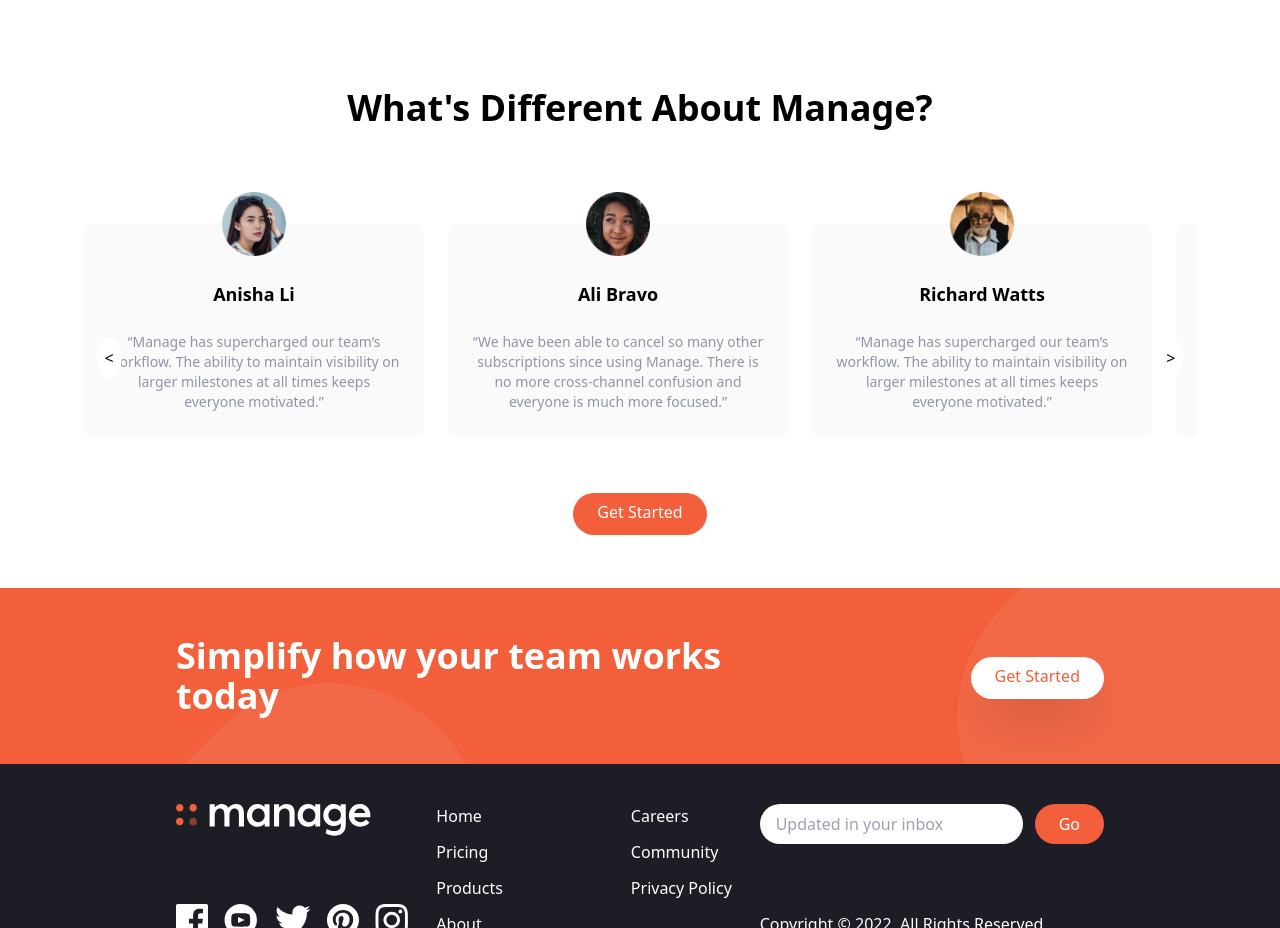
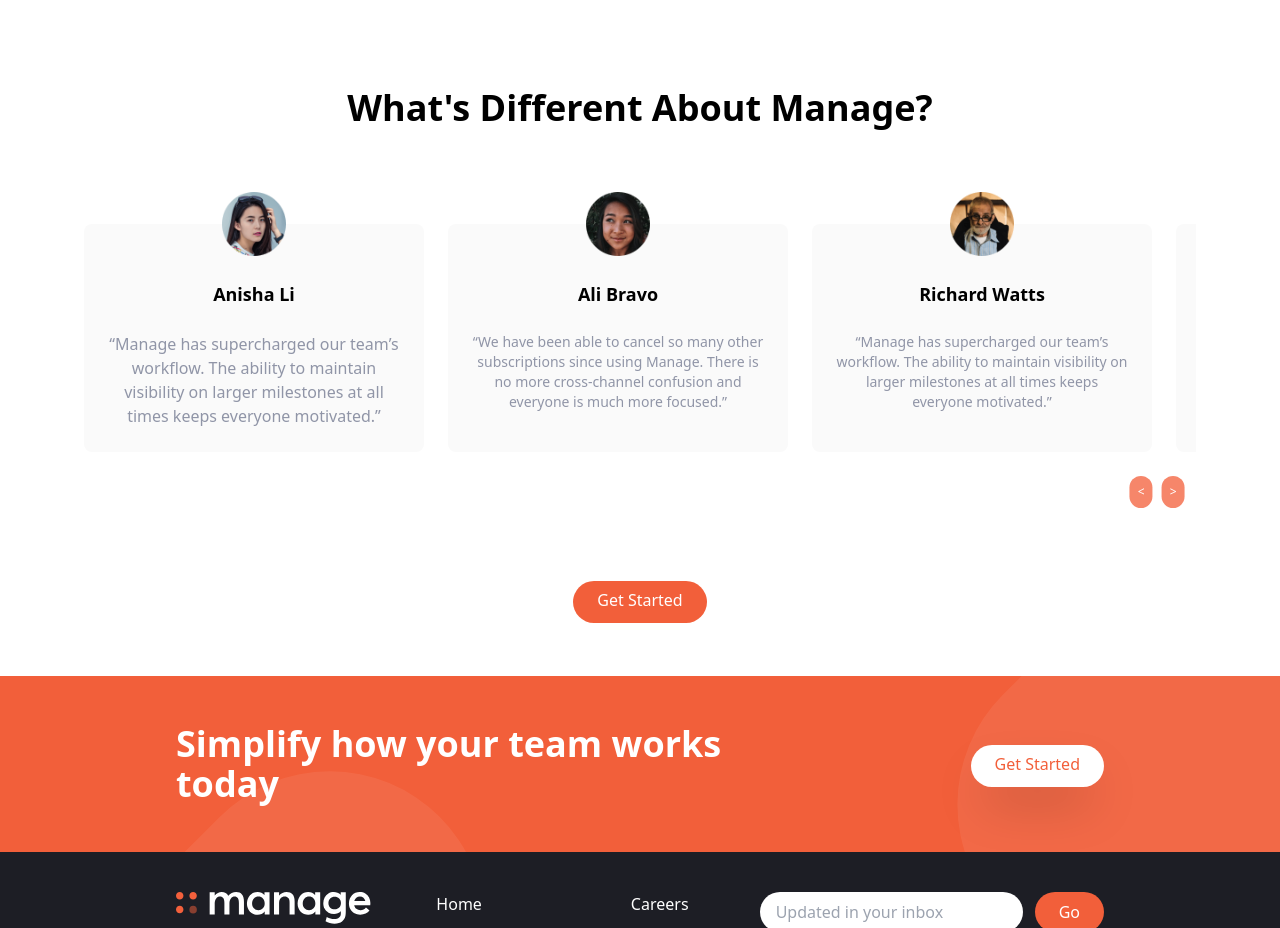
Before and after one commit to Alevmg10/tailwind-manage-page, a website: page index.html in a window 1280 px wide. Shown: the part 1180-2108 px from the top of the page. Drawn offline with Linux system fonts and the light colour scheme.

Commit message:
changes on carousel and index for responsive

```diff
--- a/index.html
+++ b/index.html
@@ -179,20 +179,20 @@
                 </h2>
 
                 <!-- Testimonials container and carousel -->
-                <div id="carousel" class="carousel__container relative overflow-x-hidden">
-                    <ul class="carousel flex  mt-24 md:flex-row md:w-screen md:space-x-6" data-target="carousel">
+                <div id="carousel" class="carousel__container overflow-x-hidden">
+                    <ul class="carousel w-full flex space-x-4 mt-24 md:flex-row md:w-screen md:space-x-6" data-target="carousel">
                         <!-- Testimonial no.1 -->
                         <li class="card flex flex-col items-center p-6 space-y-6 rounded-lg  bg-veryLightGray basis-[340px] shrink-0 grow-0" data-target="card">
                             <img src="./img/avatar-anisha.png" class="w-16 -mt-14" alt="">
                             <h5 class="text-lg font-bold">Anisha Li</h5>
-                            <p class="text-sm text-darkGrayishBlue">
+                            <p class="max-w-xs mx-auto text-center text-darkGrayishBlue">
                                 “Manage has supercharged our team’s workflow. The ability to
                                 maintain visibility on larger milestones at all times keeps
                                 everyone motivated.”
                             </p>
                         </li>
                         <!-- Testimonial no.2 -->
-                        <li class="card md:flex flex-col items-center p-6 space-y-6 rounded-lg  bg-veryLightGray basis-[340px] shrink-0 grow-0" data-target="card">
+                        <li class="cardself-strech flex flex-col items-center p-6 space-y-6 rounded-lg  bg-veryLightGray basis-[340px] shrink-0 grow-0" data-target="card">
                             <img src="./img/avatar-ali.png" class="w-16 -mt-14" alt="" />
                             <h5 class="text-lg font-bold">Ali Bravo</h5>
                             <p class="text-sm text-darkGrayishBlue">
@@ -202,7 +202,7 @@
                             </p>
                         </li>
                         <!-- Testimonial no.3 -->
-                        <li class="card  md:flex flex-col items-center p-6 space-y-6 rounded-lg  bg-veryLightGray basis-[340px] shrink-0 grow-0" data-target="card">
+                        <li class="card flex flex-col items-center p-6 space-y-6 rounded-lg  bg-veryLightGray basis-[340px] shrink-0 grow-0" data-target="card">
                             <img src="./img/avatar-richard.png" class="w-16 -mt-14" alt="" />
                             <h5 class="text-lg font-bold">Richard Watts</h5>
                             <p class="text-sm text-darkGrayishBlue">
@@ -212,7 +212,7 @@
                             </p>
                         </li>
                         <!-- Testimonial no.4 -->
-                        <li class="card md:flex flex-col items-center p-6 space-y-6 rounded-lg  bg-veryLightGray basis-[340px] shrink-0 grow-0" data-target="card">
+                        <li class="cardself-strech flex flex-col items-center p-6 space-y-6 rounded-lg  bg-veryLightGray basis-[340px] shrink-0 grow-0" data-target="card">
                             <img src="./img/avatar-shanai.png" class="w-16 -mt-14" alt="" />
                             <h5 class="text-lg font-bold">Shanai Gough</h5>
                             <p class="text-sm text-darkGrayishBlue">
@@ -222,14 +222,17 @@
                                 </p>
                         </li>
                     </ul>
+
+                        <!-- Arrow buttons -->
+                        <div class="w-full flex justify-end space-x-8 mt-10">
+                            <button id="prev" class="bg-brightRedLight text-white text-xs p-2 rounded-full cursor-pointer outline-0 hover:bg-brightRed" data-action="slideLeft">&lt;</button>
+                            <button id="next" class="bg-brightRedLight text-white text-xs p-2 rounded-full cursor-pointer outline-0 hover:bg-brightRed" data-action="slideRight">&gt;</button>
+                        </div>
                       <!-- Button -->
                         <div class="my-16">
                             <a href="#" class="p-3 px-6 pt-2 text-white bg-brightRed rounded-full baseline hover:bg-brightRedLight">
                                 Get Started</a>
                         </div>
-                        <!-- Arrow buttons -->
-                        <button id="prev" data-action="slideLeft">&lt;</button>
-                        <button id="next" data-action="slideRight">&gt;</button>
 
                 </div>
 
--- a/js/script.js
+++ b/js/script.js
@@ -30,26 +30,28 @@
 // Define an offset property to dynamically update by clicking the button controls
 // as well as a maxX property so the carousel knows when to stop at the upper limit
 let offset = 0;
-const maxX = -((cardCount / 3) * carouselWidth +
+let maxX = -((cardCount / 3) * carouselWidth +
                (cardMarginRight * (cardCount / 3)) -
-               carouselWidth - cardMarginRight) + (card.offsetWidth/3);
+               carouselWidth - cardMarginRight) / (card.offsetWidth/3);
+
+
+// responsive check
+let mobile = !window.matchMedia('(min-width: 7680px)').matches;
+mobile ? maxX = -(card.offsetWidth*3) : '';
 
 
 // Add the click events
 leftButton.addEventListener("click", function() {
   if (offset !== 0) {
-    offset += (carouselWidth - card.offsetWidth)/3;/* Hardcoded random number for it to fit my screen */
+    offset += card.offsetWidth - 160;
     carousel.style.transform = `translateX(${offset}px)`;
-    // leftButton.style.display = 'none'
     }
 })
 
 rightButton.addEventListener("click", function() {
   if (offset >= maxX) {
-    offset -= (carouselWidth - card.offsetWidth)/3;/* Hardcoded random number for it to fit my screen */
+    offset -= card.offsetWidth - 160;
     carousel.style.transform = `translateX(${offset}px)`;
-    // leftButton.style.display = 'block';
-
   }
   console.log(offset)
 })
--- a/src/input.css
+++ b/src/input.css
@@ -23,29 +23,11 @@
     transition: all 1s ease;
   }
 
-  #prev, #next {
-    /* display: flex;
-    justify-content: center;
-    align-content: center; */
-    background: white;
-    border: none;
-    padding: 8px;
-    border-radius: 50%;
-    outline: 0;
-    cursor: pointer;
-    position: absolute;
-  }
-
   #prev {
-    top: 50%;
-    left: 0;
     transform: translate(50%, -50%);
-    /* display: none; */
   }
 
   #next {
-    top: 50%;
-    right: 0;
     transform: translate(-50%, -50%);
   }
 
```
Also changed, not shown: dist/output.css.
